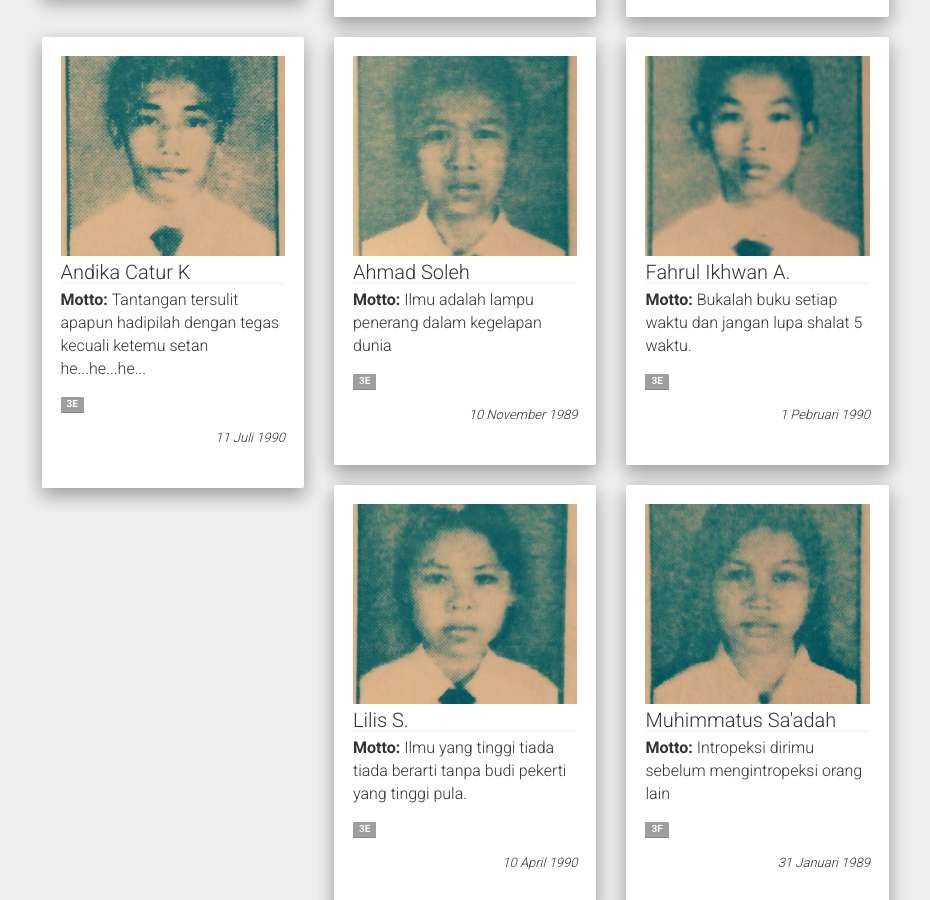
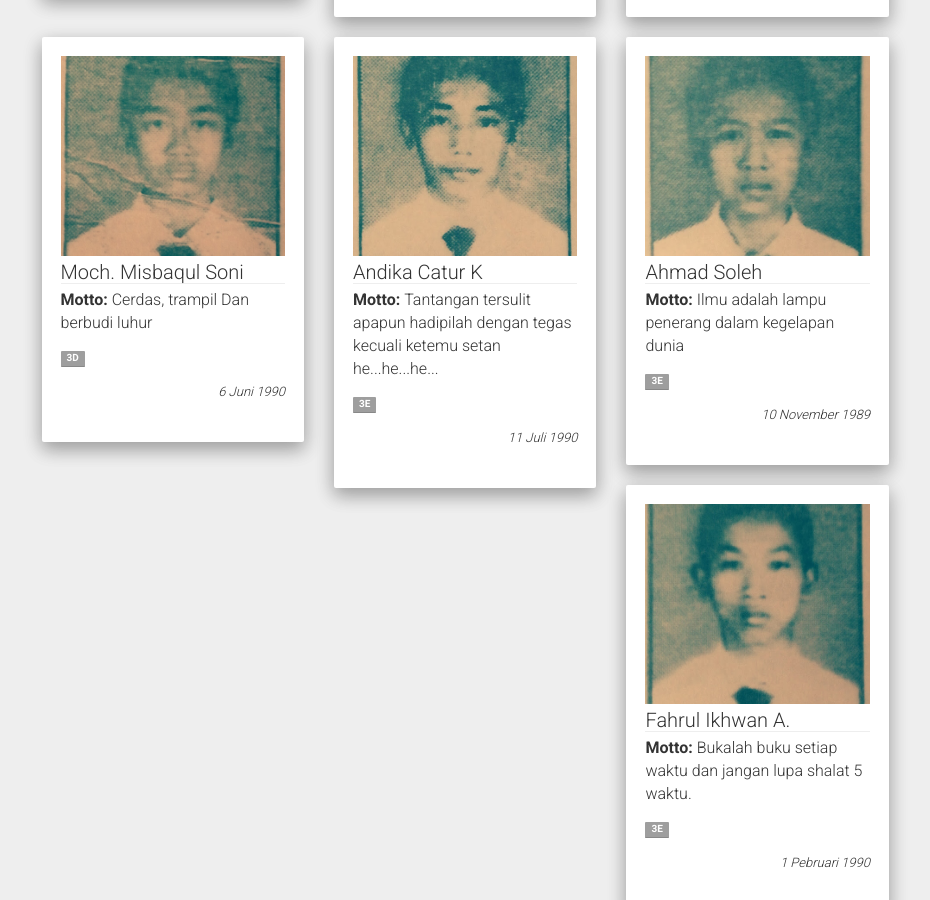
Before and after one commit to rangginang/rangginang.github.io, a Jekyll site: the page built from projects.md, in a window 1280 px wide and 900 px high, scrolled down 5073 px. Shown: the whole window, without its empty margins (321-1251 px from the left). Built offline with Jekyll 4.4.1, drawn with Linux system fonts in a browser that asks for light colours; nearby versions of some CDN libraries.

Commit message:
Biografi sini 3d

```diff
--- a/_data/projects.json
+++ b/_data/projects.json
@@ -195,6 +195,13 @@
 		"date": "26 December 1989",
 		"tags": ["3D"]
 	},
+        {
+		"name": "Moch. Misbaqul Soni",
+		"image": "soni.jpg",
+		"moto": "Cerdas, trampil Dan berbudi luhur ",
+		"date": "6 Juni 1990",
+		"tags": ["3D"]
+	},
 	{
 		"name": "Andika Catur K",
 		"image": "iwan.jpg",
```
